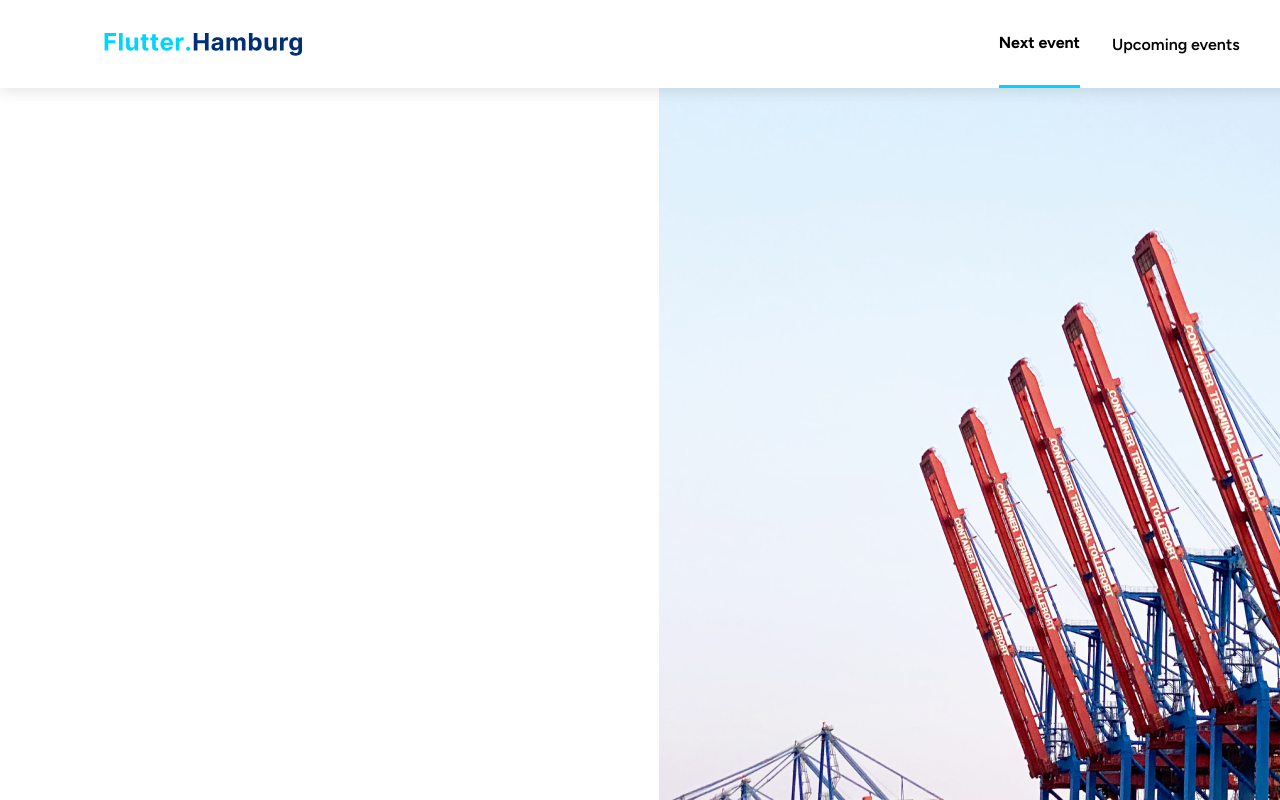
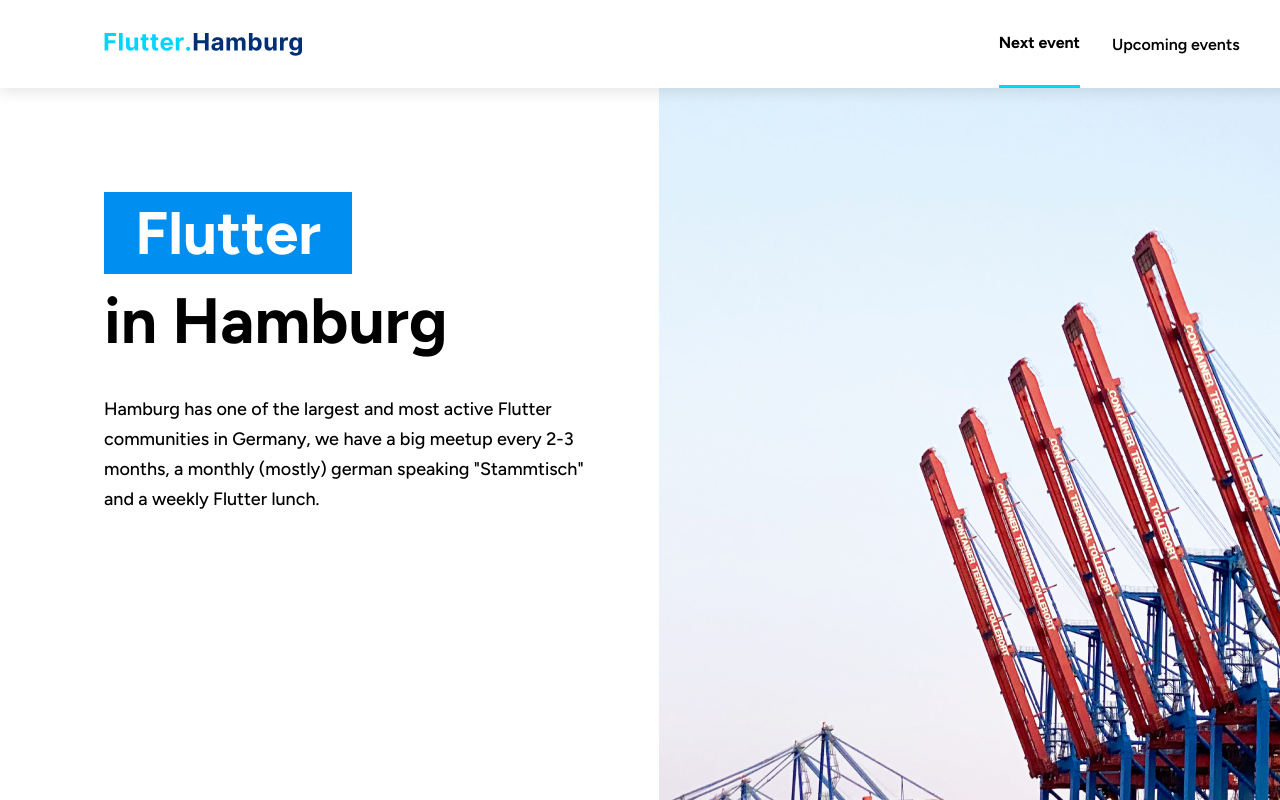
Before and after one commit to dkbast/flutter.hamburg, a React (Create React App) app: page / in a window 1280 px wide. Shown: the top 800 px of the page. Built offline with nearby package versions, Linux system fonts and the light colour scheme.

Commit message:
main section added

```diff
--- a/src/App.css
+++ b/src/App.css
@@ -1,3 +1,9 @@
+h1,
+h2,
+p {
+  margin: 0;
+}
+
 .App {
   width: 94.5rem;
   margin: 0 auto;
--- a/src/App.tsx
+++ b/src/App.tsx
@@ -1,11 +1,13 @@
 import React from "react";
 import "./App.css";
 import { Header } from "./components/header/Header";
+import { Main } from "./components/main/Main";
 
 const App = () => {
   return (
     <div className="App">
       <Header />
+      <Main />
     </div>
   );
 };
--- /dev/null
+++ b/src/components/main/Main.module.css
@@ -0,0 +1,30 @@
+main {
+  padding: 5rem 6.5rem 6.5rem 6.5rem; /* drop-shadow padding is 1.5rem */
+}
+
+.header1 {
+  width: 15.5rem;
+  height: 5.125rem;
+  display: flex;
+  justify-content: center;
+  align-items: center;
+  background: #008ef0;
+  color: white;
+  font-size: 3.75rem;
+  font-weight: 700;
+}
+
+.header2 {
+  display: flex;
+  align-items: center;
+  height: 5.8rem;
+  font-size: 4rem;
+  font-weight: 700;
+}
+
+.desc {
+  margin-top: 1.7rem;
+  width: 30rem;
+  font-size: 1.125rem;
+  line-height: 1.875rem;
+}
--- /dev/null
+++ b/src/components/main/Main.tsx
@@ -0,0 +1,18 @@
+import React from "react";
+import styles from "./Main.module.css";
+
+export const Main: React.FC<unknown> = () => {
+  return (
+    <main>
+      <section className="top-section">
+        <h1 className={styles.header1}>Flutter</h1>
+        <h2 className={styles.header2}>in Hamburg</h2>
+        <p className={styles.desc}>
+          Hamburg has one of the largest and most active Flutter communities in
+          Germany, we have a big meetup every 2-3 months, a monthly (mostly)
+          german speaking "Stammtisch" and a weekly Flutter lunch.
+        </p>
+      </section>
+    </main>
+  );
+};
```
